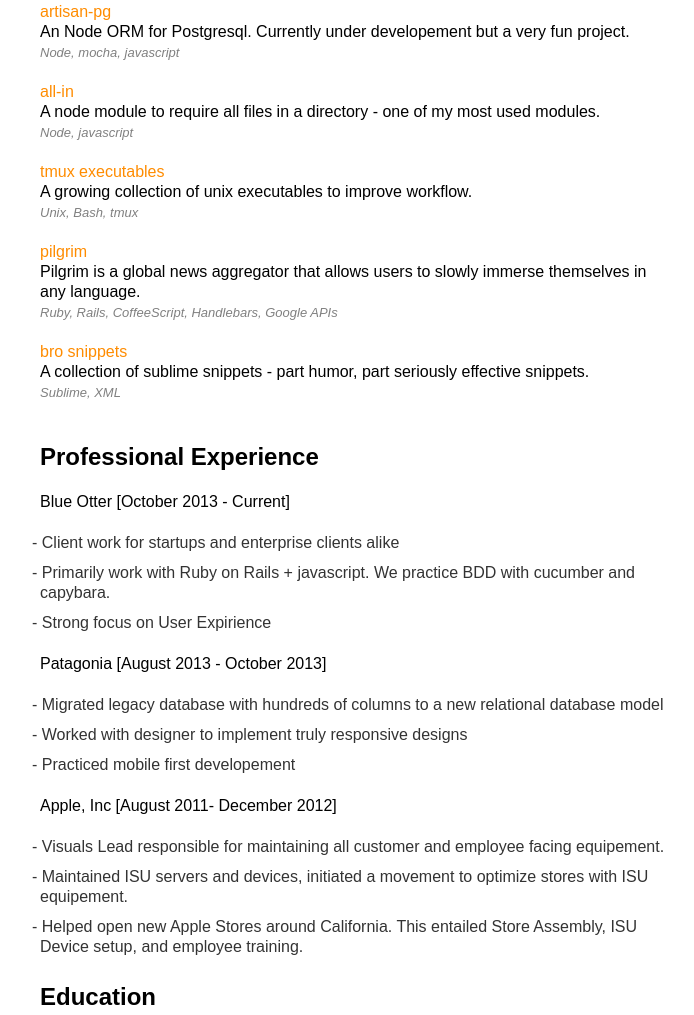
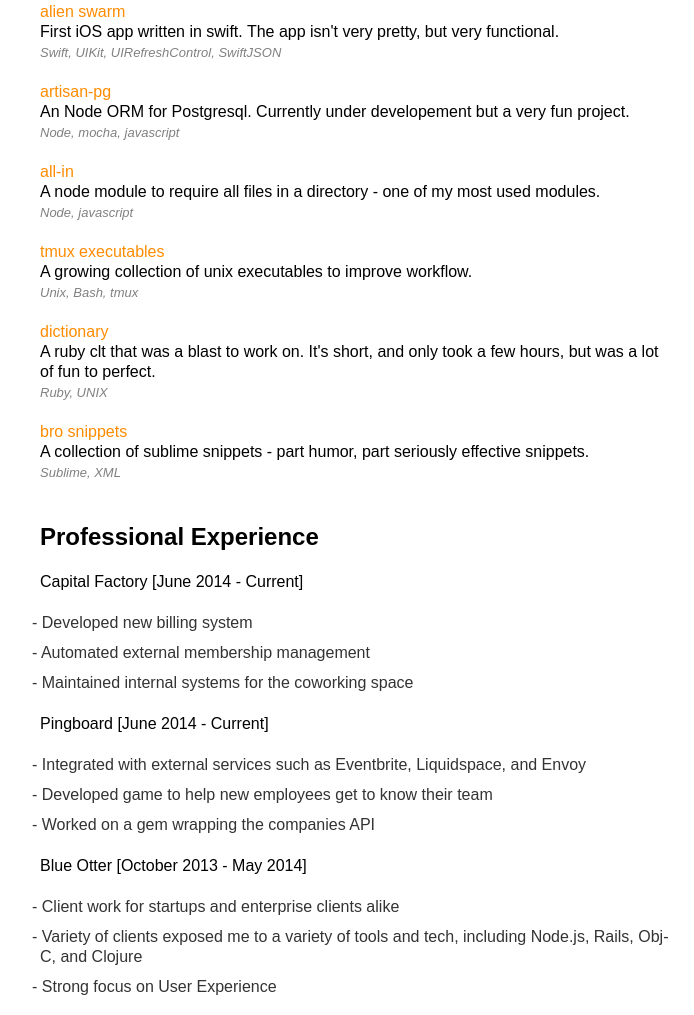
Before and after one commit to bendyorke/bendyorke.github.io, a plain HTML site: page resume.html in a window 1280 px wide. Shown: the part 688-1703 px from the top of the page, without its empty margins (284-978 px from the left). Drawn offline with Linux system fonts and the light colour scheme.

Commit message:
Update resume.html

```diff
--- a/resume.html
+++ b/resume.html
@@ -26,6 +26,11 @@
 </ul>
 
 <h2>Personal Projects</h2>
+<a href="https://github.com/bendyorke/alien-swarm">alien swarm</a><br>
+First iOS app written in swift. The app isn't very pretty, but very functional.<br>
+<i>Swift, UIKit, UIRefreshControl, SwiftJSON</i>
+<div style="clear:both;"></div><br>
+
 <a href="http://github.com/bendyorke/artisan-pg">artisan-pg</a><br>
 An Node ORM for Postgresql.  Currently under developement but a very fun project.<br>
 <i>Node, mocha, javascript</i>
@@ -41,9 +46,9 @@
 <i>Unix, Bash, tmux</i>
 <div style="clear:both;"></div><br>
 
-<a href="https://github.com/Rleahy22/pilgrim">pilgrim</a><br>
-Pilgrim is a global news aggregator that allows users to slowly immerse themselves in any language.<br>
-<i>Ruby, Rails, CoffeeScript, Handlebars, Google APIs</i><br>
+<a href="https://github.com/bendyorke/dictionary">dictionary</a><br>
+A ruby clt that was a blast to work on.  It's short, and only took a few hours, but was a lot of fun to perfect.<br>
+<i>Ruby, UNIX</i><br>
 <div style="clear:both;"></div><br>
 
 <a href="http://www.gihub.com/bendyorke/bro">bro snippets</a><br>
@@ -52,11 +57,23 @@
 <div style="clear:both;"></div><br>
 
 <h2>Professional Experience</h2>
-<b>Blue Otter [October 2013 - Current]</b>
+<b>Capital Factory [June 2014 - Current]</b>
+<ul>
+  <li>Developed new billing system</li>
+  <li>Automated external membership management</li>
+  <li>Maintained internal systems for the coworking space</li>
+</ul>
+<b>Pingboard [June 2014 - Current]</b>
+<ul>
+  <li>Integrated with external services such as Eventbrite, Liquidspace, and Envoy</li>
+  <li>Developed game to help new employees get to know their team</li>
+  <li>Worked on a gem wrapping the companies API</li>
+</ul>
+<b>Blue Otter [October 2013 - May 2014]</b>
 <ul>
   <li>Client work for startups and enterprise clients alike</li>
-  <li>Primarily work with Ruby on Rails + javascript.  We practice BDD with cucumber and capybara.</li>
-  <li>Strong focus on User Expirience</li>
+  <li>Variety of clients exposed me to a variety of tools and tech, including Node.js, Rails, Obj-C, and Clojure</li>
+  <li>Strong focus on User Experience</li>
 </ul>
 <b>Patagonia [August 2013 - October 2013]</b>
 <ul>
```
